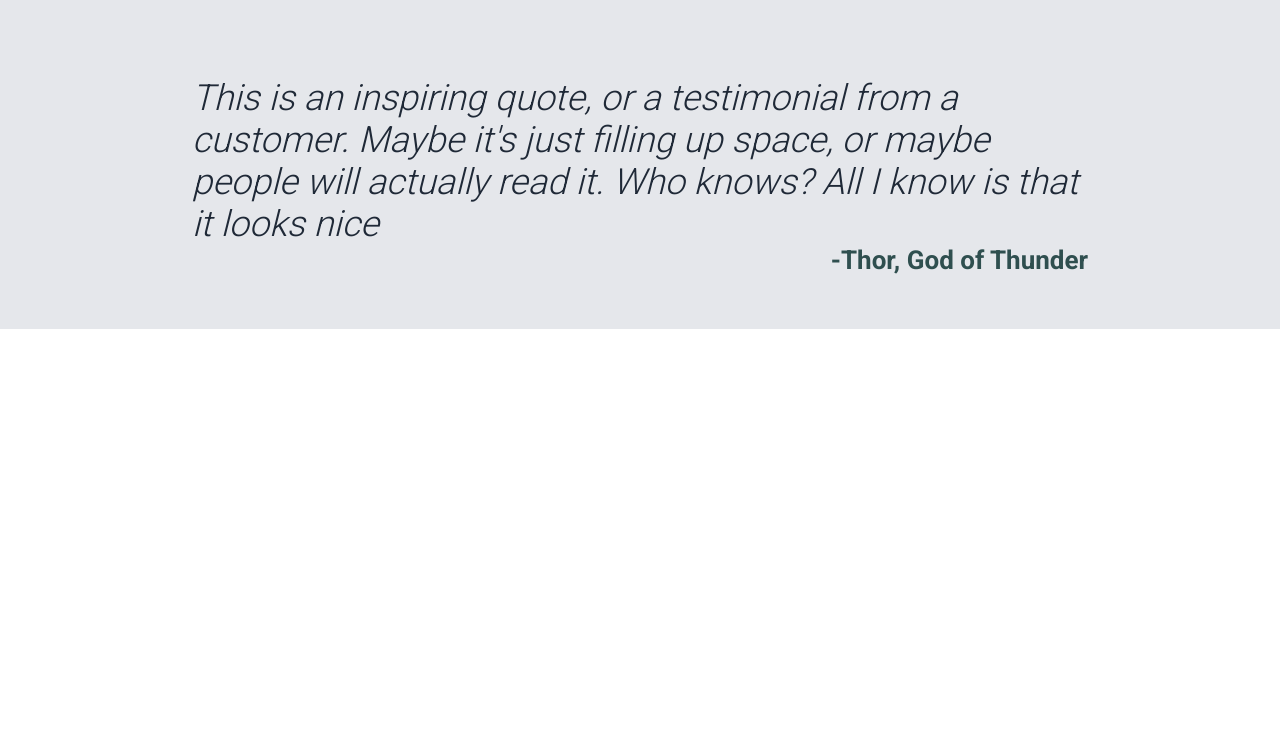
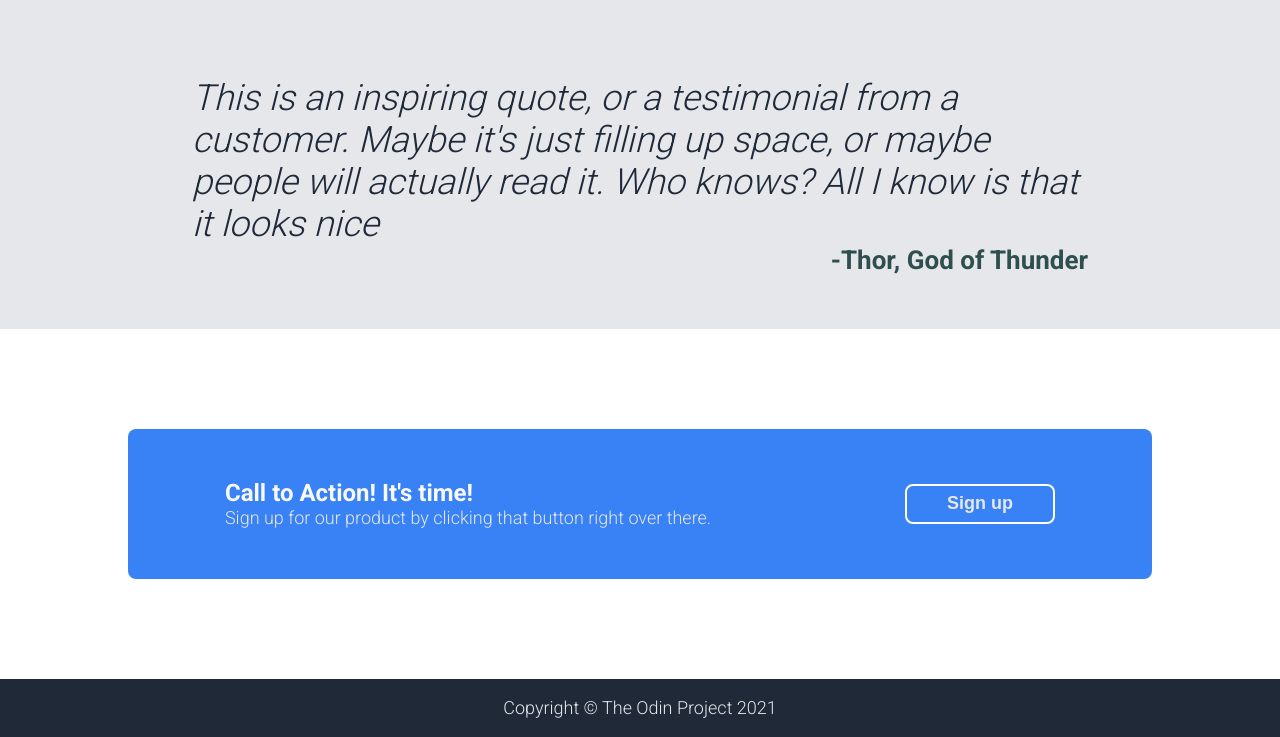
Before and after one commit to Karlauer/LandingPageOdin, a plain HTML site: page index.html in a window 1280 px wide. Shown: the part 880-1617 px from the top of the page. Before the commit the page ends 1209 px from the top, so only its background shows below. Drawn offline with Linux system fonts and the light colour scheme.

Commit message:
Finished Landing Page by adding and styling CTA and footer section

```diff
--- a/index.html
+++ b/index.html
@@ -16,7 +16,7 @@
 <body>
     <!-- Header -->
     <header>
-        <h3>Header Logo</h1>
+        <h3>Header Logo</h3>
         <div class="HeaderLinks">
             <a href="#">Header Link One</a>
             <a href="#">Header Link Two</a>
@@ -35,7 +35,7 @@
        </div>
     </div>
     <!-- Information Section -->
-    <h2>Some random information.</h3>
+    <h2>Some random information.</h2>
     <div class="SomeInfo">
         <div class="InfoContainer">
             <img class="InfoImage" src="./square.jpeg" alt="A square picture">
@@ -61,11 +61,15 @@
     </div>
 <!-- Call to Action -->
     <div class="CTA">
-
+        <div class="CTA-Text">
+            <h3 class="CTA-H3">Call to Action! It's time!</h3>
+            <p class="CTA-p">Sign up for our product by clicking that button right over there.</p>
+        </div>
+        <button href="#" class="CTA-Button">Sign up</button>
     </div>
 
     <footer>
-
+        <p>Copyright &copy; The Odin Project 2021</p>
     </footer>
 </body>
 </html>
--- a/style.css
+++ b/style.css
@@ -1,4 +1,4 @@
-header {
+header, footer {
     margin: 0px;
     padding: 4px 10%;
     display: flex;
@@ -6,6 +6,10 @@ header {
     justify-content: space-between;
     background-color: #1F2937;
     height: 50px;
+}
+
+footer {
+    justify-content: center;
 }
 
 body {
@@ -26,7 +30,6 @@ h2 {
     font-size: 36px;
     font-family: 'Roboto', sans-serif;
     font-weight: 700;
-
     text-align: center;
 }
 
@@ -83,7 +86,7 @@ a, p {
 button {
     background-color: #3882f6;
     border: 0px;
-    width: 100px;
+    width: 150px;
     height: 40px;
     border-radius: 8px;
     color: #E5E7EB;
@@ -143,3 +146,32 @@ button {
     margin: 0px;
     font-size: 26px;
 }
+
+/* Call To Action Classes */
+
+.CTA {
+    margin: 100px 10%;
+    display: flex;
+    align-content: center;
+    align-items: center;
+    justify-content: space-around;
+    flex: 1;
+    background-color: #3882f6;
+    border-radius: 8px;
+    height: 150px;
+}
+
+.CTA-H3 {
+    @extend h3;
+    margin: 0px;
+}
+
+.CTA-p {
+    @extend p;
+    margin: 0px;
+}
+
+.CTA-Button {
+    @extend Button;
+    border: 2px solid white;
+}
```
